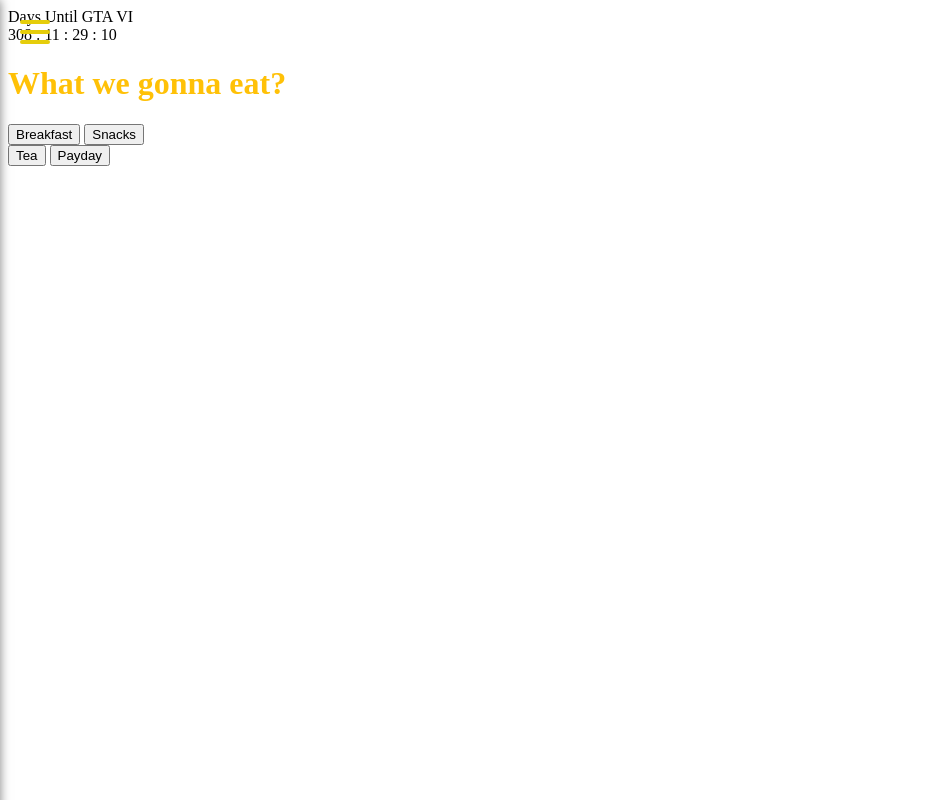
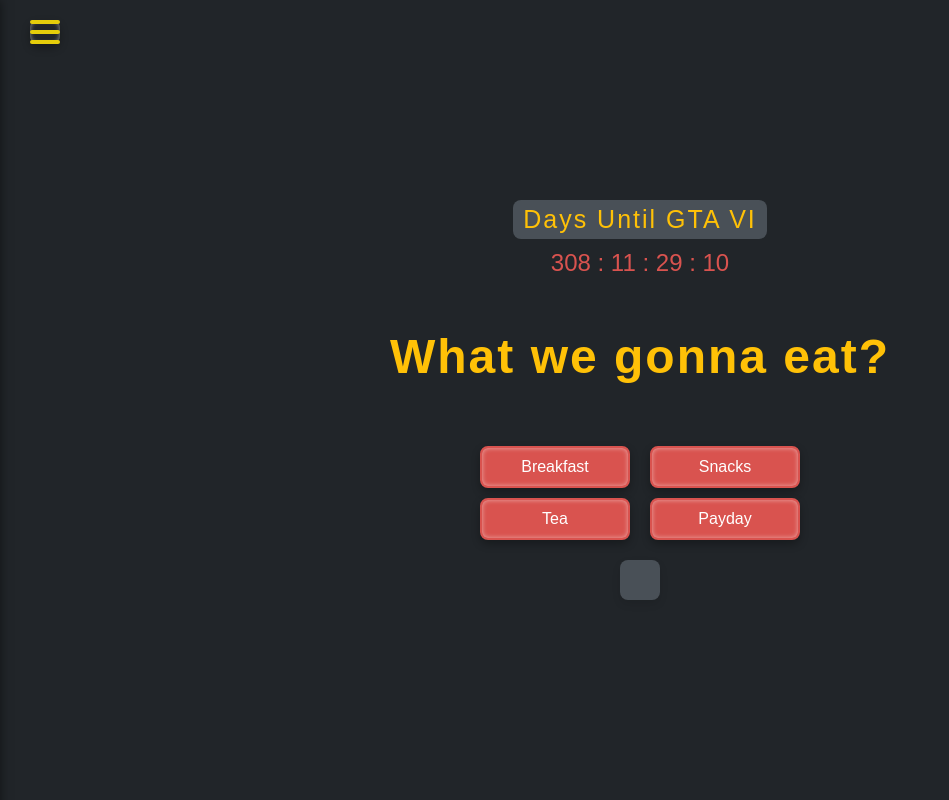
Before and after one commit to Tuuuckytv/Tuuuckytv.github.io, a PHP site: page /eat.html in a window 1280 px wide. Shown: the whole page, without its empty margins (0-949 px from the left). Run offline with PHP 8.4, Linux system fonts and the light colour scheme.

Commit message:
Update styles.css

```diff
--- a/styles.css
+++ b/styles.css
@@ -70,3 +70,101 @@
 .burger.active div:nth-child(3) {
     transform: translateY(-10px) rotate(-45deg);
 }
+
+/* Existing CSS code from the first file */
+body {
+    display: flex;
+    flex-direction: column;
+    align-items: center;
+    justify-content: center;
+    min-height: 100vh;
+    margin: 0;
+    font-family: 'Arial', sans-serif;
+    background-color: #212529;
+    color: #adb5bd;
+}
+
+header {
+    text-align: center;
+    margin-bottom: 20px;
+    color: #d9534f;
+    font-family: 'PricedownBL', sans-serif;
+    letter-spacing: 2px;
+    font-size: 24px; /* Editable font size */
+}
+
+#countdown-title {
+    font-family: 'PricedownBL', sans-serif;
+    font-size: 25px; /* Editable font size */
+    color: #ffc107;
+    margin-bottom: 10px;
+    background-color: #495057;
+    padding: 5px 10px;
+    border-radius: 8px;
+    letter-spacing: 2px;
+}
+
+#countdown-timer {
+    font-family: 'Digital-7', sans-serif;
+    font-size: 24px; /* Editable font size */
+    color: #d9534f;
+    margin-bottom: 20px;
+}
+
+#meal-container {
+    text-align: center;
+    padding: 20px;
+    background-color: #495057;
+    border-radius: 8px;
+    box-shadow: 0 4px 8px rgba(0, 0, 0, 0.1);
+    margin-top: 20px;
+}
+
+button {
+    padding: 10px 20px;
+    margin: 0 10px;
+    font-size: 16px; /* Editable font size */
+    cursor: pointer;
+    border: 2px solid #d9534f;
+    border-radius: 8px;
+    background-color: #d9534f;
+    color: #fff;
+    transition: background-color 0.3s ease, color 0.3s ease, border-color 0.3s ease,
+    box-shadow 0.3s ease;
+    width: 150px;
+    box-shadow: 0 4px 8px rgba(0, 0, 0, 0.3), inset 0 0 5px rgba(255, 255, 255, 0.5);
+}
+
+button:disabled {
+    background-color: #6c757d;
+    border-color: #6c757d;
+    color: #b0b0b0;
+    cursor: not-allowed;
+}
+
+button:hover:not(:disabled) {
+    background-color: #c9302c;
+    border-color: #c9302c;
+    box-shadow: 0 2px 4px rgba(0, 0, 0, 0.3), inset 0 0 3px rgba(255, 255, 255, 0.5);
+}
+
+p {
+    font-size: 18px; /* Editable font size */
+    margin: 10px 0;
+    color: #ffc107;
+}
+
+.generate-button {
+    margin-top: 20px;
+}
+
+.button-container {
+    display: flex;
+    flex-direction: column;
+    align-items: center;
+}
+
+.button-row {
+    display: flex;
+    margin-top: 10px;
+}
```
